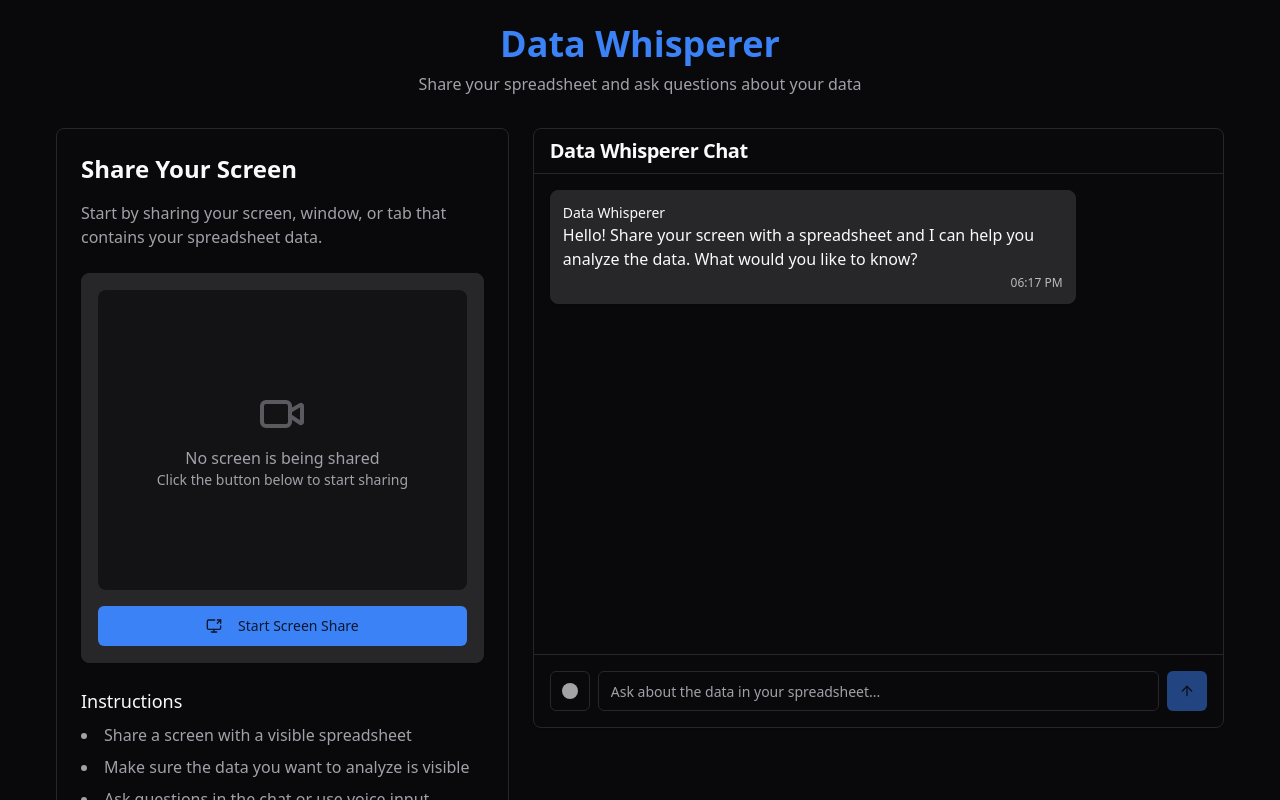
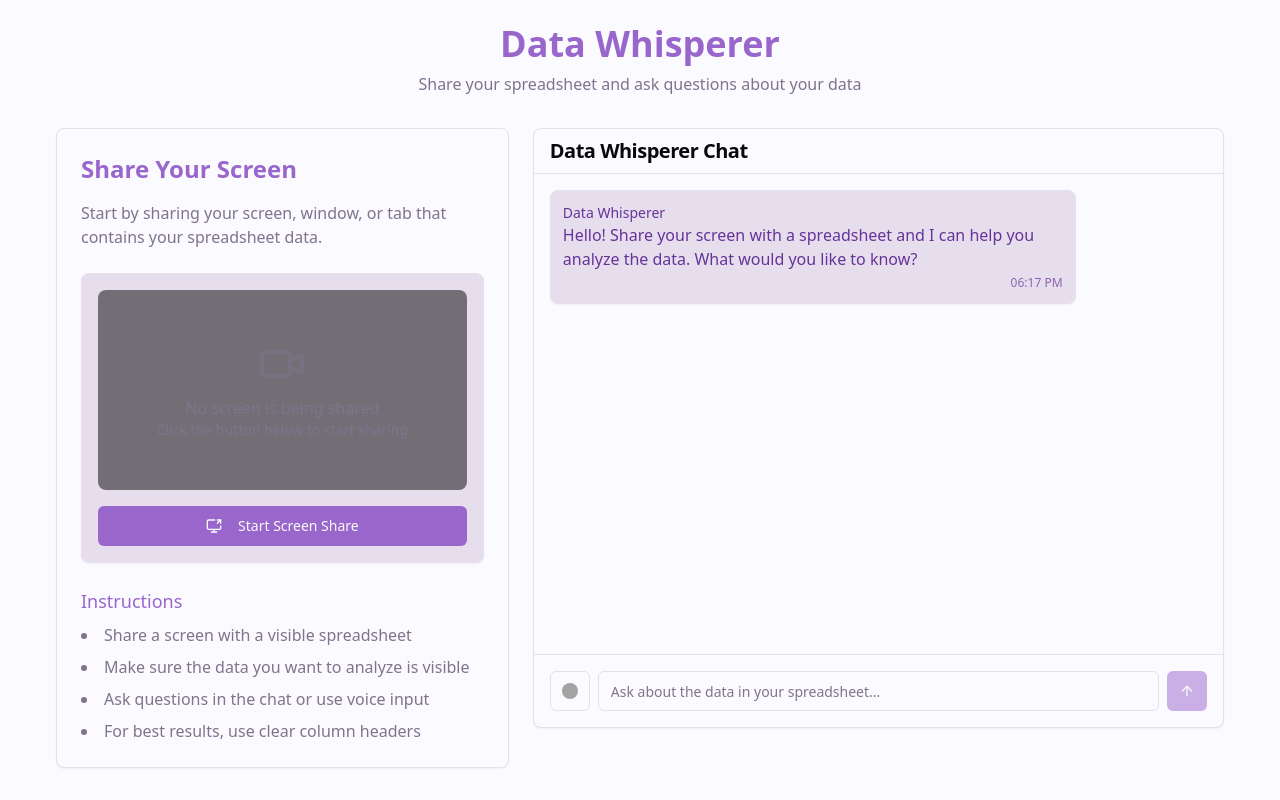
Before and after one commit to sunilraiyani/data-whisperer-chrome-ai, a React (Vite) app: page / in a window 1280 px wide. Shown: the top 800 px of the page. Built offline with nearby package versions, Linux system fonts and the light colour scheme.

Commit message:
Refactor: UI updates for branding and layout
- Updated the UI to use a light background and purple hues for branding.
- Reduced the size of the screen preview to improve visibility of both the screen preview and chat interface.

```diff
--- a/src/components/ScreenShare.tsx
+++ b/src/components/ScreenShare.tsx
@@ -76,7 +76,7 @@ const ScreenShare: React.FC<ScreenShareProps> = ({
   return (
     <Card className="p-4 bg-secondary">
       <div className="flex flex-col space-y-4">
-        <div className="rounded-lg overflow-hidden bg-black/50 h-[300px] w-full flex items-center justify-center">
+        <div className="rounded-lg overflow-hidden bg-black/50 h-[200px] w-full flex items-center justify-center">
           {isSharing ? (
             <video
               ref={videoRef}
--- a/src/index.css
+++ b/src/index.css
@@ -1,37 +1,33 @@
-
 @tailwind base;
 @tailwind components;
 @tailwind utilities;
 
 @layer base {
   :root {
-    --background: 240 10% 3.9%;
-    --foreground: 0 0% 98%;
+    --background: 240 100% 99%;
+    --foreground: 240 10% 3.9%;
 
-    --card: 240 10% 3.9%;
-    --card-foreground: 0 0% 98%;
+    --card: 240 100% 99%;
+    --card-foreground: 240 10% 3.9%;
 
-    --popover: 240 10% 3.9%;
-    --popover-foreground: 0 0% 98%;
+    --primary: 270 50% 60%;
+    --primary-foreground: 0 0% 98%;
 
-    --primary: 217.2 91.2% 59.8%;
-    --primary-foreground: 222.2 47.4% 11.2%;
+    --secondary: 270 30% 90%;
+    --secondary-foreground: 270 50% 40%;
 
-    --secondary: 240 3.7% 15.9%;
-    --secondary-foreground: 0 0% 98%;
+    --muted: 270 20% 95%;
+    --muted-foreground: 270 10% 50%;
 
-    --muted: 240 3.7% 15.9%;
-    --muted-foreground: 240 5% 64.9%;
+    --accent: 270 50% 80%;
+    --accent-foreground: 270 50% 40%;
 
-    --accent: 240 3.7% 15.9%;
-    --accent-foreground: 0 0% 98%;
-
-    --destructive: 0 62.8% 30.6%;
+    --destructive: 0 84.2% 60.2%;
     --destructive-foreground: 0 0% 98%;
 
-    --border: 240 3.7% 15.9%;
-    --input: 240 3.7% 15.9%;
-    --ring: 217.2 91.2% 59.8%;
+    --border: 270 20% 90%;
+    --input: 270 20% 90%;
+    --ring: 270 50% 60%;
 
     --radius: 0.5rem;
   }
--- a/src/pages/Index.tsx
+++ b/src/pages/Index.tsx
@@ -27,7 +27,7 @@ const Index = () => {
           <div className="lg:col-span-2">
             <Card className="h-full">
               <CardContent className="p-6">
-                <h2 className="text-2xl font-semibold mb-4">Share Your Screen</h2>
+                <h2 className="text-2xl font-semibold mb-4 text-primary">Share Your Screen</h2>
                 <p className="text-muted-foreground mb-6">
                   Start by sharing your screen, window, or tab that contains your spreadsheet data.
                 </p>
@@ -39,7 +39,7 @@ const Index = () => {
                 />
 
                 <div className="mt-6">
-                  <h3 className="text-lg font-medium mb-2">Instructions</h3>
+                  <h3 className="text-lg font-medium mb-2 text-primary">Instructions</h3>
                   <ul className="list-disc list-inside text-muted-foreground space-y-2">
                     <li>Share a screen with a visible spreadsheet</li>
                     <li>Make sure the data you want to analyze is visible</li>
```
